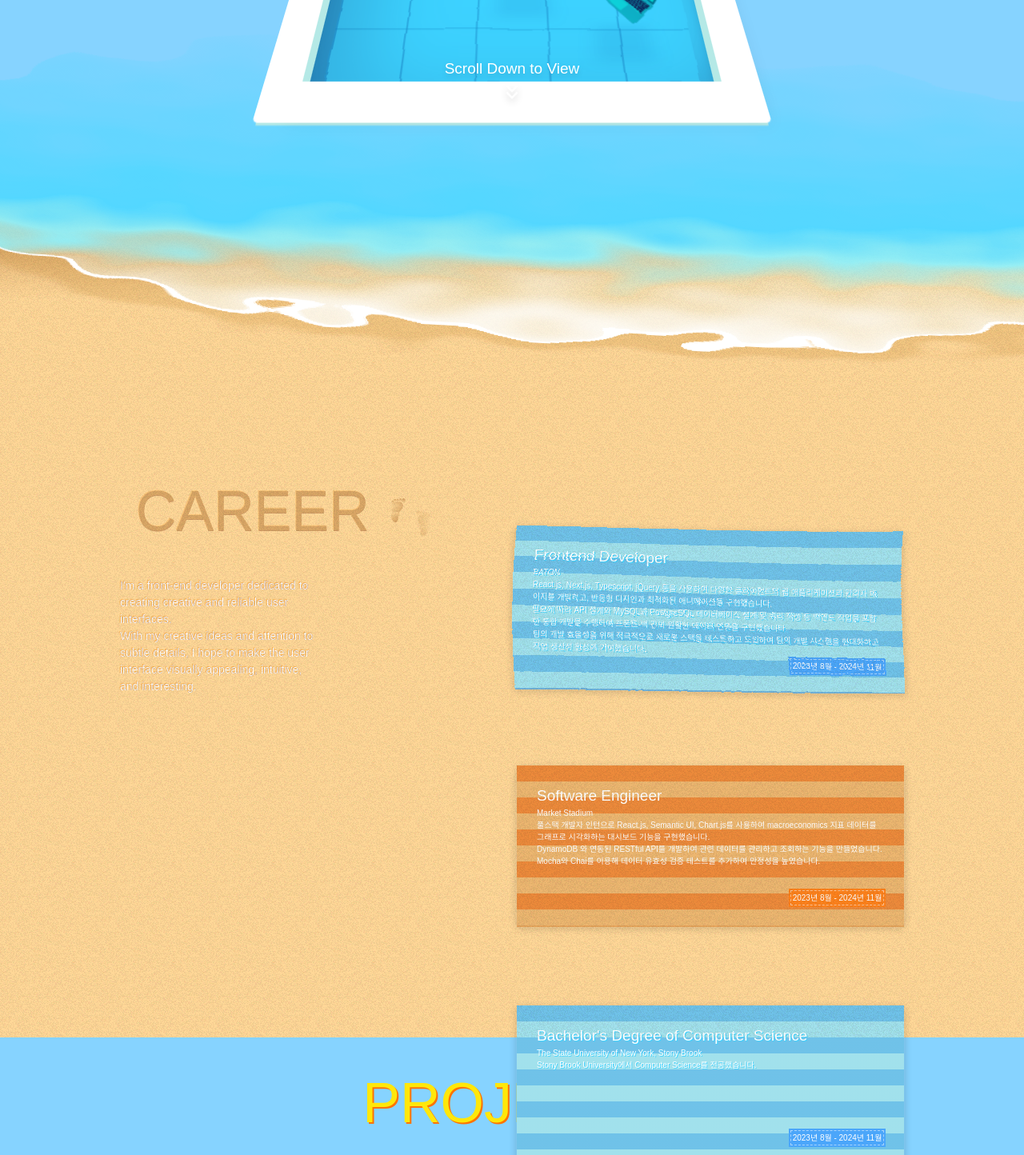
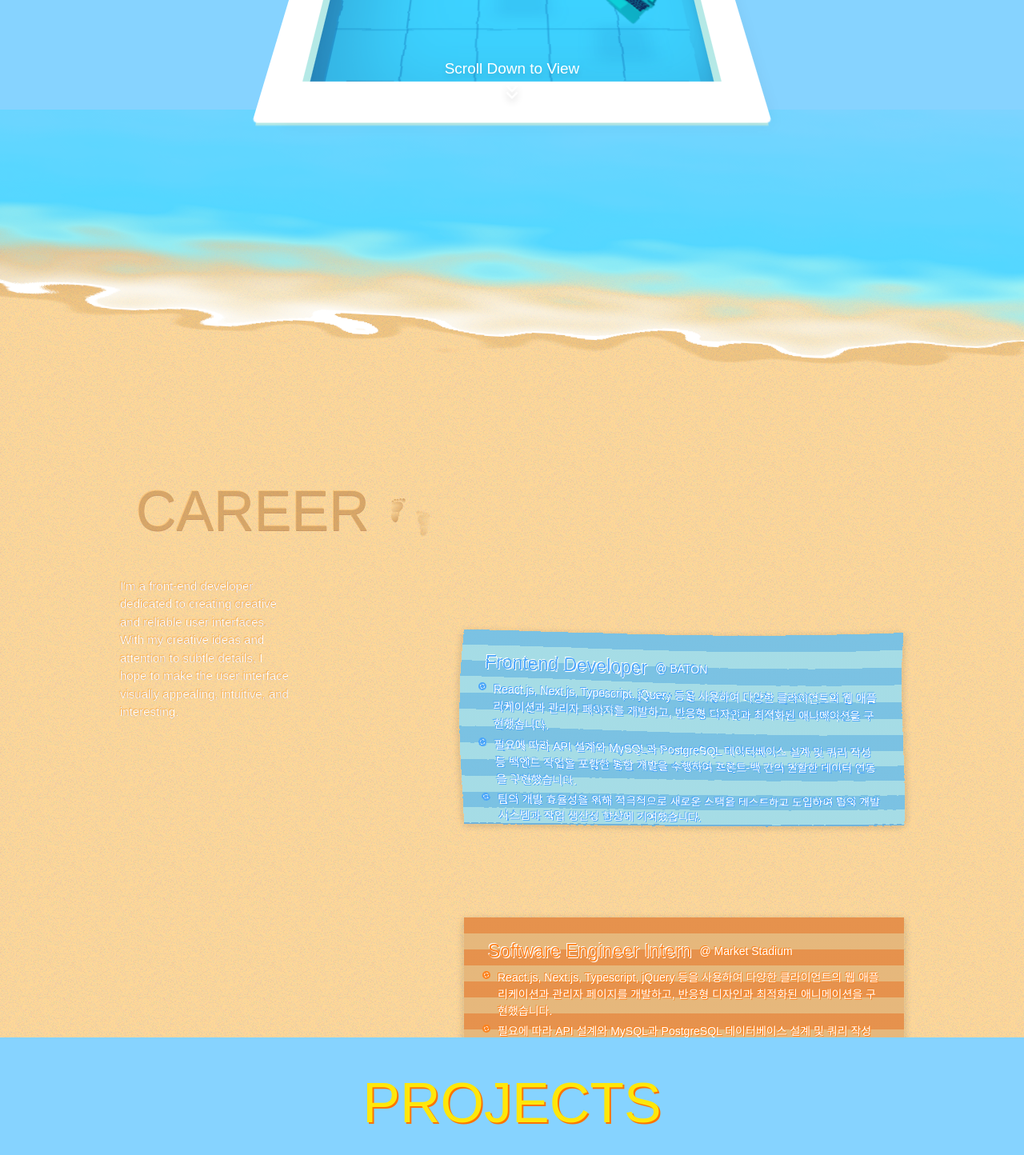
Before and after one commit to seoeongeueun/portfolio.v2, a Next.js app: page / in a window 1280 px wide. Shown: the part 620-2064 px from the top of the page at 80% size. Built offline with nearby package versions, Linux system fonts and the light colour scheme; a web font is replaced by a local one.

Commit message:
chore: 커리어 영역 json 데이터로 연결결

```diff
--- /dev/null
+++ b/app/data/careers.json
@@ -0,0 +1,32 @@
+{
+	"BATON": {
+		"position": "Frontend Developer",
+		"text_en": [""],
+		"text_kr": [
+			"React.js, Next.js, Typescript, jQuery 등을 사용하여 다양한 클라이언트의 웹 애플리케이션과 관리자 페이지를 개발하고, 반응형 디자인과 최적화된 애니메이션을 구현했습니다.",
+			"필요에 따라 API 설계와 MySQL과 PostgreSQL 데이터베이스 설계 및 쿼리 작성 등 백엔드 작업을 포함한 통합 개발을 수행하여 프론트-백 간의 원활한 데이터 연동을 구현했습니다.",
+			"팀의 개발 효율성을 위해 적극적으로 새로운 스택을 테스트하고 도입하여 팀의 개발 시스템과 작업 생산성 향상에 기여했습니다."
+		],
+		"date": "08.2023 - 11.2024"
+	},
+	"Market Stadium": {
+		"position": "Software Engineer Intern",
+		"text_en": [""],
+		"text_kr": [
+			"React.js, Next.js, Typescript, jQuery 등을 사용하여 다양한 클라이언트의 웹 애플리케이션과 관리자 페이지를 개발하고, 반응형 디자인과 최적화된 애니메이션을 구현했습니다.",
+			"필요에 따라 API 설계와 MySQL과 PostgreSQL 데이터베이스 설계 및 쿼리 작성 등 백엔드 작업을 포함한 통합 개발을 수행하여 프론트-백 간의 원활한 데이터 연동을 구현했습니다.",
+			"팀의 개발 효율성을 위해 적극적으로 새로운 스택을 테스트하고 도입하여 팀의 개발 시스템과 작업 생산성 향상에 기여했습니다."
+		],
+		"date": "08.2023 - 11.2024"
+	},
+	"The State University of New York, Stony Brook": {
+		"position": "Bachelor's Degree in Computer Science",
+		"text_en": [""],
+		"text_kr": [
+			"React.js, Next.js, Typescript, jQuery 등을 사용하여 다양한 클라이언트의 웹 애플리케이션과 관리자 페이지를 개발하고, 반응형 디자인과 최적화된 애니메이션을 구현했습니다.",
+			"필요에 따라 API 설계와 MySQL과 PostgreSQL 데이터베이스 설계 및 쿼리 작성 등 백엔드 작업을 포함한 통합 개발을 수행하여 프론트-백 간의 원활한 데이터 연동을 구현했습니다.",
+			"팀의 개발 효율성을 위해 적극적으로 새로운 스택을 테스트하고 도입하여 팀의 개발 시스템과 작업 생산성 향상에 기여했습니다."
+		],
+		"date": "08.2023 - 11.2024"
+	}
+}
--- a/app/page.tsx
+++ b/app/page.tsx
@@ -6,6 +6,7 @@ import {Fragment, useEffect, useState, useRef} from "react";
 import Cartridge from "./components/cartridge";
 import Gameboy, {Project} from "./components/gameboy";
 import ProjectsData from "./data/projects.json" assert {type: "json"};
+import CareerData from "./data/careers.json" assert {type: "json"};
 import "./styles/global.scss";
 import "./styles/gsap.scss";
 import {stacks} from "./lib/constants";
@@ -20,6 +21,7 @@ import {Swiper as SwiperClass} from "swiper/types";
 import {waitForAllImagesToLoad, sleep, lockScroll, unlockScroll, getRandomInt} from "./lib/tools";
 import "swiper/css";
 import "swiper/css/pagination";
+import {Jersey_10} from "next/font/google";
 
 gsap.registerPlugin(Observer);
 gsap.registerPlugin(ScrollTrigger);
@@ -194,7 +196,48 @@ export default function Home() {
 	};
 
 	useEffect(() => {
-		// gsap.to("#turbGooey", {
+		// gsap.to("#turbShore", {
+		// 	attr: {baseFrequency: "0.02 0.08"},
+		// 	scrollTrigger: {
+		// 		trigger: ".main-page",
+		// 		start: "top top",
+		// 		end: "bottom bottom",
+		// 		scrub: 1,
+		// 	},
+		// });
+
+		// gsap.to("#dispShore", {
+		// 	attr: {scale: 50},
+		// 	scrollTrigger: {
+		// 		trigger: ".main-page",
+		// 		start: "top top",
+		// 		end: "bottom bottom",
+		// 		scrub: 1,
+		// 	},
+		// });
+
+		const waveTl = gsap.timeline({repeat: 1, yoyo: true, ease: "power3.inOut"});
+		waveTl
+			.to("#dispShore", {
+				attr: {scale: 50},
+				scrollTrigger: {
+					trigger: ".main-page",
+					start: "top top",
+					end: "bottom bottom",
+					scrub: 1,
+				},
+			})
+			.to("#turbShore", {
+				attr: {baseFrequency: "0.02 0.08"},
+				scrollTrigger: {
+					trigger: ".main-page",
+					start: "top top",
+					end: "bottom bottom",
+					scrub: 1,
+				},
+			});
+
+		// gsap.to("#turbShore", {
 		// 	attr: {baseFrequency: "0.02 0.08"},
 		// 	scrollTrigger: {
 		// 		trigger: ".beach-container",
@@ -204,7 +247,7 @@ export default function Home() {
 		// 	},
 		// });
 
-		// gsap.to("#dispGooey", {
+		// gsap.to("#dispShore", {
 		// 	attr: {scale: 50},
 		// 	scrollTrigger: {
 		// 		trigger: ".beach-container",
@@ -212,6 +255,33 @@ export default function Home() {
 		// 		end: "bottom bottom",
 		// 		scrub: 1,
 		// 	},
+		// });
+
+		// gsap.to(".shore-overlay", {
+		// 	height: 400,
+		// 	scrollTrigger: {
+		// 		trigger: ".beach-container",
+		// 		start: "top top",
+		// 		end: "bottom bottom",
+		// 		scrub: 1,
+		// 	},
+		// });
+
+		// const waveTl = gsap.timeline({repeat: -1, yoyo: true, ease: "power3.inOut", paused: true});
+
+		// waveTl
+		// 	.to("#turbShore", {attr: {baseFrequency: "0.02 0.08"}, duration: 2}, 0)
+		// 	.to("#dispShore", {attr: {scale: 30}, duration: 2}, 0)
+		// 	.to(".shore-overlay", {y: -30, duration: 1}, 0);
+
+		// ScrollTrigger.create({
+		// 	trigger: ".shore-overlay",
+		// 	start: "top bottom",
+		// 	end: "bottom top",
+		// 	onEnter: () => waveTl.play(),
+		// 	onLeave: () => waveTl.pause(),
+		// 	onEnterBack: () => waveTl.play(),
+		// 	onLeaveBack: () => waveTl.pause(),
 		// });
 
 		if (!bowlRef.current) return;
@@ -267,7 +337,7 @@ export default function Home() {
 				const vmin = Math.min(window.innerWidth, window.innerHeight);
 				const yMargin = (vmin * 4) / 100;
 				const xMargin = (vmin * 12) / 100;
-
+				console.log(newY, bowlRect.top, yMargin, pseudoRect.top, bowlRect.top - yMargin - charBounds.width);
 				if (newX < bowlRect.left + xMargin) newX = bowlRect.left + xMargin;
 				if (newX + charBounds.width > pseudoRect.right - xMargin) newX = pseudoRect.right - xMargin - charBounds.width / 2.5;
 				if (newY < bowlRect.top + yMargin) newY = bowlRect.top + yMargin;
@@ -394,10 +464,11 @@ export default function Home() {
 		let prevScrollTop = window.scrollY;
 		let positions = towels.map((_, i) => i * towelHeight);
 
-		const isStickyVisible = () => {
-			//무한 카드 스위칭을 막기 위해 하단에 카드 3개가 남았을 때 루프를 종료
+		const checkShouldContinue = () => {
+			//카드 2개분의 자리가 있다면 계속 루프
 			const rect = stickyRef.current!.getBoundingClientRect();
-			const shouldContinue = rect.bottom > towelHeight * 3 && rect.top < window.innerHeight;
+			const shouldContinue = rect.bottom > towelHeight * 2 && rect.top < window.innerHeight;
+
 			setIsReadyToExplode(!shouldContinue);
 			return shouldContinue;
 		};
@@ -425,11 +496,11 @@ export default function Home() {
 
 		const updatePositions = (deltaY: number) => {
 			currentOffset += deltaY;
-			if (isStickyVisible()) {
+			if (checkShouldContinue()) {
 				towels.forEach((towel, index) => {
 					positions[index] += deltaY;
 
-					if (positions[index] <= -towelHeight) {
+					if (positions[index] <= -(towelHeight - towelHeight / 2)) {
 						positions[index] += (towelHeight + marginTop) * (totalTowels * totalTowels);
 					}
 
@@ -900,7 +971,7 @@ export default function Home() {
 	};
 
 	return (
-		<div ref={mainRef} className="text-white w-full overflow-hidden flex flex-col items-center justify-start">
+		<div ref={mainRef} className="main-page text-white w-full overflow-hidden flex flex-col items-center justify-start">
 			<div className="fixed top-0 p-4 pointer-events-none w-full">
 				<div className="w-full flex flex-row items-center justify-between mb-auto">
 					<span>ha</span>
@@ -925,7 +996,7 @@ export default function Home() {
 						<svg width="0" height="0">
 							<defs>
 								<filter id="turb">
-									<feTurbulence id="turbwave" type="fractalNoise" baseFrequency="0.01 0.04" numOctaves="3" result="turbulence" />
+									<feTurbulence id="turbwave" type="fractalNoise" baseFrequency="0.01 0.08" numOctaves="1" result="turbulence" />
 									<feDisplacementMap id="dispMap" in="SourceGraphic" in2="turbulence" scale="5" />
 								</filter>
 							</defs>
@@ -967,19 +1038,19 @@ export default function Home() {
 					</div>
 				</div>
 			</section>
-			<div ref={beachRef} className="w-full h-fit beach-container">
+			<div ref={beachRef} className="w-full h-fit beach-container overflow-hidden">
 				<svg width="0" height="0">
 					<defs>
-						<filter id="gooey">
-							<feTurbulence id="turbGooey" type="fractalNoise" baseFrequency="0.01 0.04" numOctaves="1" result="turbulence" />
-							<feDisplacementMap id="dispGooey" in="SourceGraphic" in2="turbulence" scale="70" />
+						<filter id="shore">
+							<feTurbulence id="turbShore" type="fractalNoise" baseFrequency="0.01 0.05" numOctaves="1" result="turbulence" />
+							<feDisplacementMap id="dispShore" in="SourceGraphic" in2="turbulence" scale="70" />
 						</filter>
 					</defs>
 				</svg>
 
-				<div className="gooey-overlay z-20"></div>
+				<div className="shore-overlay z-20"></div>
 				<div className="grain-overlay" />
-				<section ref={stickyRef} className="pt-24 flex flex-row w-full min-h-screen justify-between items-center shore">
+				<section ref={stickyRef} className="pt-24 flex flex-row w-full min-h-screen justify-between items-center shore relative z-20">
 					<div className="fade-up-section flex flex-col justify-start items-start mb-auto">
 						<div className="flex flex-row items-center justify-start">
 							<p className="subtitle">CAREER</p>
@@ -1018,72 +1089,40 @@ export default function Home() {
 								</div>
 							</div>
 						</div>
-						<p className="description text-s max-w-1/2 whitespace-pre-line">{textFile["001"]}</p>
+						<p className="description text-m max-w-1/2 whitespace-pre-line">{textFile["001"]}</p>
 					</div>
 
 					<div ref={towelsRef} className="towels-container pt-32 spread">
+						{CareerData &&
+							Object.entries(CareerData).map(([k, v], i) => (
 								<div className="towel-wrapper">
 									<svg>
-								<filter id="wibble-1">
-									<feTurbulence id="turbTowel-1" type="fractalNoise" baseFrequency="0.002 0.003" numOctaves="1" result="turbulence" />
+										<filter id={`wibble-${i + 1}`}>
+											<feTurbulence
+												id={`turbTowel-${i + 1}`}
+												type="fractalNoise"
+												baseFrequency="0.002 0.003"
+												numOctaves="1"
+												result="turbulence"
+											/>
 											<feDisplacementMap in2="turbulence" in="SourceGraphic" scale="0" xChannelSelector="R" yChannelSelector="G" />
 										</filter>
 									</svg>
-							<div data-towel-index="1" className="towel w-full flex flex-col items-start justify-start p-10" style={{filter: "url(#wibble-1)"}}>
-								<p className="text-xl">Frontend Developer</p>
-								<p>BATON</p>
-								<ul>
-									<li>
-										React.js, Next.js, Typescript, jQuery 등을 사용하여 다양한 클라이언트의 웹 애플리케이션과 관리자 페이지를 개발하고,
-										반응형 디자인과 최적화된 애니메이션을 구현했습니다.
-									</li>
-									<li>
-										필요에 따라 API 설계와 MySQL과 PostgreSQL 데이터베이스 설계 및 쿼리 작성 등 백엔드 작업을 포함한 통합 개발을 수행하여
-										프론트-백 간의 원활한 데이터 연동을 구현했습니다.
-									</li>
-									<li>
-										팀의 개발 효율성을 위해 적극적으로 새로운 스택을 테스트하고 도입하여 팀의 개발 시스템을 현대화하고 작업 생산성 향상에
-										기여했습니다.
-									</li>
-								</ul>
-								<p className="tag mt-auto ml-auto">2023년 8월 - 2024년 11월</p>
+									<div
+										data-towel-index={i + 1}
+										className="towel w-full flex flex-col items-start justify-start p-10 px-12"
+										style={{filter: `url(#wibble-${i + 1})`}}
+									>
+										<div className="flex flex-wrap items-center justify-start mb-2">
+											<p className="title mr-4 whitespace-nowrap">{v.position}</p>
+											<p>@ {k}</p>
+										</div>
+
+										<ul>{v.text_kr?.length > 0 && v.text_kr.map((t, i) => <li key={k + i}>{t}</li>)}</ul>
+										<p className="tag mt-auto ml-auto">{v.date}</p>
 									</div>
 								</div>
-						<div className="towel-wrapper">
-							<svg>
-								<filter id="wibble-2">
-									<feTurbulence id="turbTowel-2" type="fractalNoise" baseFrequency="0.002 0.003" numOctaves="1" result="turbulence" />
-									<feDisplacementMap in2="turbulence" in="SourceGraphic" scale="0" xChannelSelector="R" yChannelSelector="G" />
-								</filter>
-							</svg>
-							<div data-towel-index="2" className="towel w-full flex flex-col items-start justify-start p-10" style={{filter: "url(#wibble-2)"}}>
-								<p className="text-xl">Software Engineer</p>
-								<p>Market Stadium</p>
-								<ul>
-									<li>
-										풀스택 개발자 인턴으로 React.js, Semantic UI, Chart.js를 사용하여 macroeconomics 지표 데이터를 그래프로 시각화하는
-										대시보드 기능을 구현했습니다.
-									</li>
-									<li>DynamoDB 와 연동된 RESTful API를 개발하여 관련 데이터를 관리하고 조회하는 기능을 만들었습니다.</li>
-									<li>Mocha와 Chai를 이용해 데이터 유효성 검증 테스트를 추가하여 안정성을 높였습니다.</li>
-								</ul>
-								<p className="tag mt-auto ml-auto">2023년 8월 - 2024년 11월</p>
-							</div>
-						</div>
-						<div className="towel-wrapper">
-							<svg>
-								<filter id="wibble-3">
-									<feTurbulence id="turbTowel-3" type="fractalNoise" baseFrequency="0.002 0.003" numOctaves="1" result="turbulence" />
-									<feDisplacementMap in2="turbulence" in="SourceGraphic" scale="0" xChannelSelector="R" yChannelSelector="G" />
-								</filter>
-							</svg>
-							<div data-towel-index="3" className="towel w-full flex flex-col items-start justify-start p-10" style={{filter: "url(#wibble-3)"}}>
-								<p className="text-xl">Bachelor's Degree of Computer Science</p>
-								<p>The State University of New York, Stony Brook</p>
-								<p>Stony Brook University에서 Computer Science를 전공했습니다.</p>
-								<p className="tag mt-auto ml-auto">2023년 8월 - 2024년 11월</p>
-							</div>
-						</div>
+							))}
 					</div>
 				</section>
 			</div>
--- a/app/styles/global.scss
+++ b/app/styles/global.scss
@@ -123,9 +123,9 @@
 		transition:
 			transform 0.5s ease-out,
 			right 0.3s ease-in-out 0.2s;
-		height: 20rem;
+		height: 24rem;
 		will-change: transform;
-		margin-top: -10rem;
+		margin-top: -12rem;
 		position: relative;
 		right: 0;
 		box-shadow:
@@ -146,7 +146,7 @@
 			position: absolute;
 			inset: 0;
 			background: repeating-linear-gradient(to bottom, var(--towel-color) 0 20px, var(--towel-sub) 20px 40px);
-			opacity: 0.7;
+			opacity: 0.6;
 			z-index: -1;
 		}
 
@@ -154,7 +154,35 @@
 		li,
 		span {
 			color: white;
-			text-shadow: 1px 1px 0px var(--theme-shadow);
+			text-shadow: 1px 1px 0px var(--tag-color), -1px -1px 0px var(--tag-color);
+			font-size: 1.4rem;
+		}
+
+		li {
+			position: relative;
+			padding-left: 1.2rem;
+			font-size: 1.4rem;
+			font-weight: 400;
+			margin-bottom: 0.4rem;
+
+			&::before {
+				content: "";
+				position: absolute;
+				left: -0.5rem;
+				width: 0.6rem;
+				height: 0.6rem;
+				top: 0.4rem;
+				background-color: var(--tag-color);
+				border: 1.5px dashed white;
+				outline: 2px solid var(--tag-color);
+				border-radius: 50%;
+			}
+		}
+
+		.title {
+			font-size: 2.3rem;
+			color: var(--tag-color);
+			text-shadow: 1px 1px 0px white, -1px -1px 0px white;
 		}
 
 		.tag {
@@ -612,8 +640,8 @@
 		center center / 500px 500px repeat;
 	pointer-events: none;
 	opacity: 1;
-	mix-blend-mode: multiply;
-	z-index: 10;
+	//mix-blend-mode: multiply;
+	z-index: 1;
 }
 
 .shore {
--- a/app/styles/gsap.scss
+++ b/app/styles/gsap.scss
@@ -93,24 +93,24 @@
 	grid-area: bowl;
 }
 
-.gooey-overlay {
+.shore-overlay {
 	border-bottom: 5px solid white;
-	box-shadow: 0 20px 10px 0px rgba(163, 94, 30, 0.15);
-	width: 120vw;
+	box-shadow: 0 13px 3px 0px rgba(163, 94, 30, 0.15);
+	width: 125vw;
 	height: 45vh;
-	border-radius: 40%;
+	border-radius: 30%;
 	position: relative;
 	top: -10vh;
-	right: 5vw;
+	right: 10vw;
 	background: linear-gradient(
-		179deg,
+		181deg,
 		var(--main-bg) 0%,
-		rgb(83, 215, 255) 60%,
-		rgba(140, 242, 255, 0.9) 70%,
-		rgba(207, 247, 255, 0.2) 80%,
+		rgb(83, 215, 255) 65%,
+		rgba(140, 242, 255, 0.9) 75%,
+		rgba(207, 247, 255, 0.2) 85%,
 		rgb(255, 255, 255) 100%
 	);
-	filter: url(#gooey);
+	filter: url(#shore);
 	pointer-events: none;
 	transform: rotate(3deg);
 }
```
Lines whose indentation alone changed are shown as unchanged.
